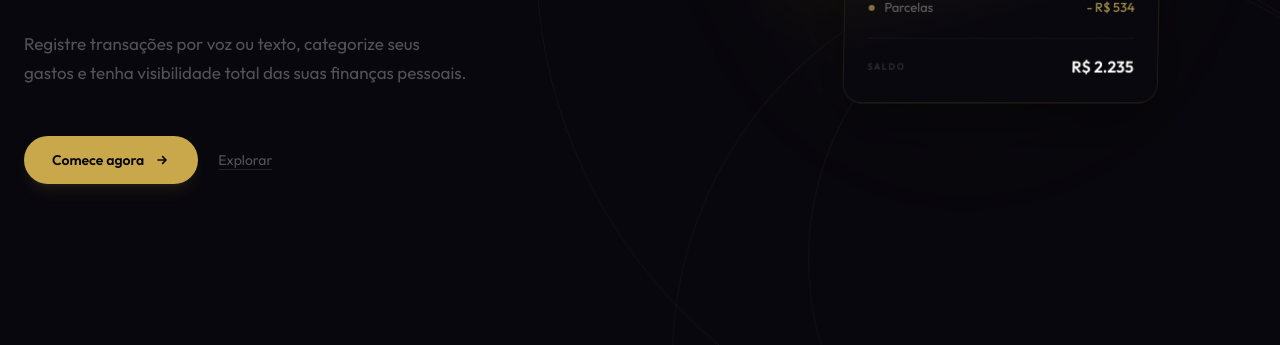
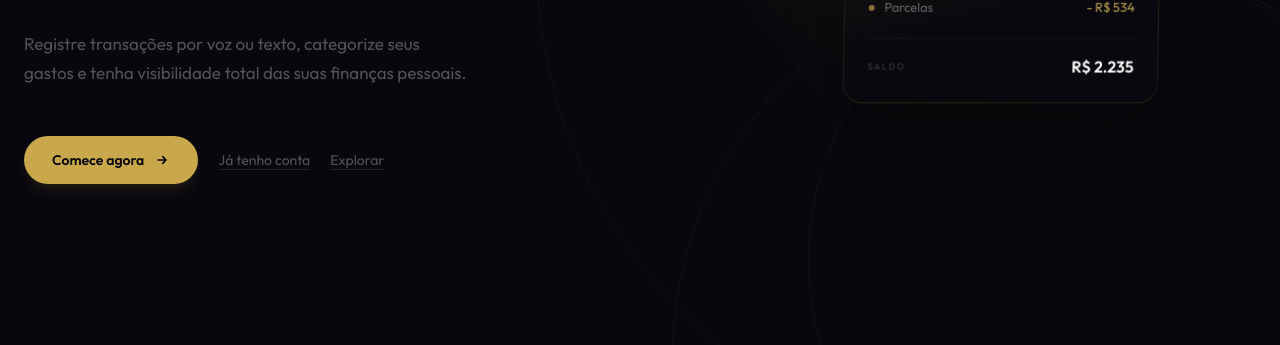
Before and after one commit to EuricoTurzi/Auri, a Django app: template templates/landing.html in a window 1280 px wide. Shown: the part 441-786 px from the top of the page. Run offline with Django 5.2, Linux system fonts and the light colour scheme; the template is opened without the code that fills it: most values are stand-ins (such as "Sample title", 1, 10 or a date in 2020); some libraries are stand-ins or nearby versions; some web fonts are replaced.

Commit message:
fix(ui): navbar navegação, landing login e Google OAuth mitigation
- navbar: links reais por estado de autenticação (app vs landing)
- landing: CTA 'Comece agora' → accounts:register + link 'Já tenho conta'
- login: ocultar botão Google quando GOOGLE_CLIENT_ID não configurado

Co-Authored-By: Claude Sonnet 4.6 <noreply@anthropic.com>

```diff
--- a/templates/accounts/login.html
+++ b/templates/accounts/login.html
@@ -65,6 +65,7 @@
       </button>
     </form>
 
+    {% if google_enabled %}
     <!-- Divisor -->
     <div class="flex items-center gap-4 my-8">
       <div class="flex-1 h-px bg-white/[0.06]"></div>
@@ -83,6 +84,7 @@
       </svg>
       Entrar com Google
     </a>
+    {% endif %}
 
     <!-- Link registro -->
     <p class="text-center mt-8 text-sm text-white/25">
--- a/templates/includes/navbar.html
+++ b/templates/includes/navbar.html
@@ -12,6 +12,20 @@
 
     <!-- Links -->
     <div class="hidden md:flex items-center gap-0.5 px-2">
+      {% if user.is_authenticated %}
+        <a href="{% url 'transactions:list' %}" class="px-3.5 py-1.5 rounded-full text-[13px] text-white/35 hover:text-white/70 transition-colors duration-300">
+          Transações
+        </a>
+        <a href="{% url 'cards:list' %}" class="px-3.5 py-1.5 rounded-full text-[13px] text-white/35 hover:text-white/70 transition-colors duration-300">
+          Cartões
+        </a>
+        <a href="{% url 'categories:list' %}" class="px-3.5 py-1.5 rounded-full text-[13px] text-white/35 hover:text-white/70 transition-colors duration-300">
+          Categorias
+        </a>
+        <a href="{% url 'assistant:assistant' %}" class="px-3.5 py-1.5 rounded-full text-[13px] text-white/35 hover:text-white/70 transition-colors duration-300">
+          Assistente
+        </a>
+      {% else %}
         <a href="#features" class="px-3.5 py-1.5 rounded-full text-[13px] text-white/35 hover:text-white/70 transition-colors duration-300">
           Funcionalidades
         </a>
@@ -21,6 +35,7 @@
         <a href="#reports" class="px-3.5 py-1.5 rounded-full text-[13px] text-white/35 hover:text-white/70 transition-colors duration-300">
           Relatórios
         </a>
+      {% endif %}
     </div>
 
     <!-- Separador -->
@@ -28,12 +43,24 @@
 
     <!-- Auth -->
     <div class="flex items-center gap-2 pl-2">
-      <a href="#" class="px-4 py-1.5 rounded-full text-[13px] text-white/40 hover:text-white/70 transition-colors duration-300">
+      {% if user.is_authenticated %}
+        <span class="px-3.5 py-1.5 text-[13px] text-white/40 hidden md:block">
+          {{ user.nickname|default:user.email }}
+        </span>
+        <form method="post" action="{% url 'accounts:logout' %}" class="inline">
+          {% csrf_token %}
+          <button type="submit" class="px-4 py-1.5 rounded-full text-[13px] text-white/40 hover:text-white/70 transition-colors duration-300 cursor-pointer">
+            Sair
+          </button>
+        </form>
+      {% else %}
+        <a href="{% url 'accounts:login' %}" class="px-4 py-1.5 rounded-full text-[13px] text-white/40 hover:text-white/70 transition-colors duration-300">
           Entrar
         </a>
-      <a href="#" class="px-5 py-1.5 rounded-full text-[13px] font-medium text-dark-950 bg-gold-400 hover:bg-gold-300 transition-colors duration-300">
+        <a href="{% url 'accounts:register' %}" class="px-5 py-1.5 rounded-full text-[13px] font-medium text-dark-950 bg-gold-400 hover:bg-gold-300 transition-colors duration-300">
           Criar conta
         </a>
+      {% endif %}
     </div>
 
     <!-- Mobile menu toggle -->
@@ -47,9 +74,24 @@
   <!-- Mobile dropdown -->
   <div id="mobile-menu" class="hidden md:hidden mt-2 navbar-glass rounded-2xl p-3">
     <div class="flex flex-col gap-1">
+      {% if user.is_authenticated %}
+        <a href="{% url 'transactions:list' %}" class="px-4 py-2.5 rounded-xl text-sm text-white/35 hover:text-white/70 transition-colors">Transações</a>
+        <a href="{% url 'cards:list' %}" class="px-4 py-2.5 rounded-xl text-sm text-white/35 hover:text-white/70 transition-colors">Cartões</a>
+        <a href="{% url 'categories:list' %}" class="px-4 py-2.5 rounded-xl text-sm text-white/35 hover:text-white/70 transition-colors">Categorias</a>
+        <a href="{% url 'assistant:assistant' %}" class="px-4 py-2.5 rounded-xl text-sm text-white/35 hover:text-white/70 transition-colors">Assistente</a>
+        <div class="border-t border-white/[0.06] my-1"></div>
+        <form method="post" action="{% url 'accounts:logout' %}">
+          {% csrf_token %}
+          <button type="submit" class="w-full text-left px-4 py-2.5 rounded-xl text-sm text-white/35 hover:text-white/70 transition-colors">Sair</button>
+        </form>
+      {% else %}
         <a href="#features" class="px-4 py-2.5 rounded-xl text-sm text-white/35 hover:text-white/70 transition-colors">Funcionalidades</a>
         <a href="#assistant" class="px-4 py-2.5 rounded-xl text-sm text-white/35 hover:text-white/70 transition-colors">Assistente</a>
         <a href="#reports" class="px-4 py-2.5 rounded-xl text-sm text-white/35 hover:text-white/70 transition-colors">Relatórios</a>
+        <div class="border-t border-white/[0.06] my-1"></div>
+        <a href="{% url 'accounts:login' %}" class="px-4 py-2.5 rounded-xl text-sm text-white/35 hover:text-white/70 transition-colors">Entrar</a>
+        <a href="{% url 'accounts:register' %}" class="px-4 py-2.5 rounded-xl text-sm text-white/35 hover:text-white/70 transition-colors">Criar conta</a>
+      {% endif %}
     </div>
   </div>
 </nav>
--- a/templates/landing.html
+++ b/templates/landing.html
@@ -40,11 +40,14 @@
         </p>
 
         <div id="hero-cta" class="mt-12 flex flex-wrap items-center gap-5 opacity-0">
-          <a href="#" class="group inline-flex items-center gap-2.5 px-7 py-3.5 rounded-full bg-gold-500 text-dark-950 font-semibold text-sm hover:bg-gold-400 transition-all duration-400 shadow-lg shadow-gold-500/10">
+          <a href="{% url 'accounts:register' %}" class="group inline-flex items-center gap-2.5 px-7 py-3.5 rounded-full bg-gold-500 text-dark-950 font-semibold text-sm hover:bg-gold-400 transition-all duration-400 shadow-lg shadow-gold-500/10">
             Comece agora
             <svg class="w-4 h-4 transition-transform duration-300 group-hover:translate-x-1" fill="none" stroke="currentColor" viewBox="0 0 24 24">
               <path stroke-linecap="round" stroke-linejoin="round" stroke-width="2.5" d="M13 7l5 5m0 0l-5 5m5-5H6"/>
             </svg>
+          </a>
+          <a href="{% url 'accounts:login' %}" class="text-sm text-white/30 hover:text-white/60 transition-colors duration-300 underline underline-offset-4 decoration-white/10 hover:decoration-white/25">
+            Já tenho conta
           </a>
           <a href="#features" class="text-sm text-white/30 hover:text-white/60 transition-colors duration-300 underline underline-offset-4 decoration-white/10 hover:decoration-white/25">
             Explorar
```
Also changed, not shown: apps/accounts/views.py (+10 -4 lines). Lines whose indentation alone changed are shown as unchanged.
